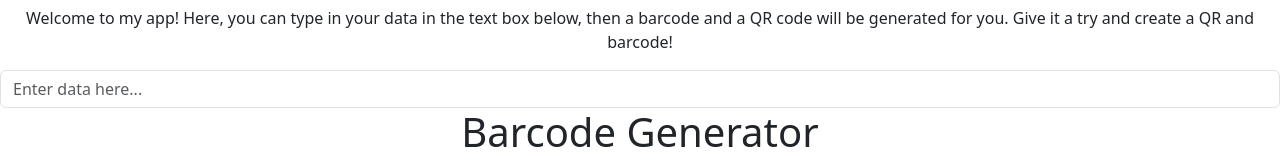
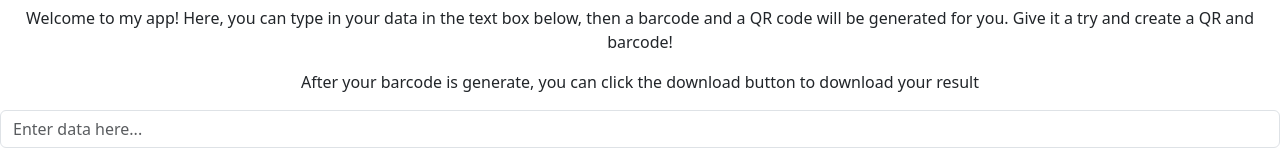
Before and after one commit to dvasquez08/barcode-generator, a React (Vite) app: page / in a window 1280 px wide. Shown: the part 177-332 px from the top of the page. Built offline with nearby package versions, Linux system fonts and the light colour scheme.

Commit message:
added text to homepage

```diff
--- a/src/App.jsx
+++ b/src/App.jsx
@@ -20,6 +20,10 @@
           below, then a barcode and a QR code will be generated for you. Give it
           a try and create a QR and barcode!
         </p>
+        <p>
+          After your barcode is generate, you can click the download button to
+          download your result
+        </p>
       </div>
       <input
         className="form-control user-input"
```
